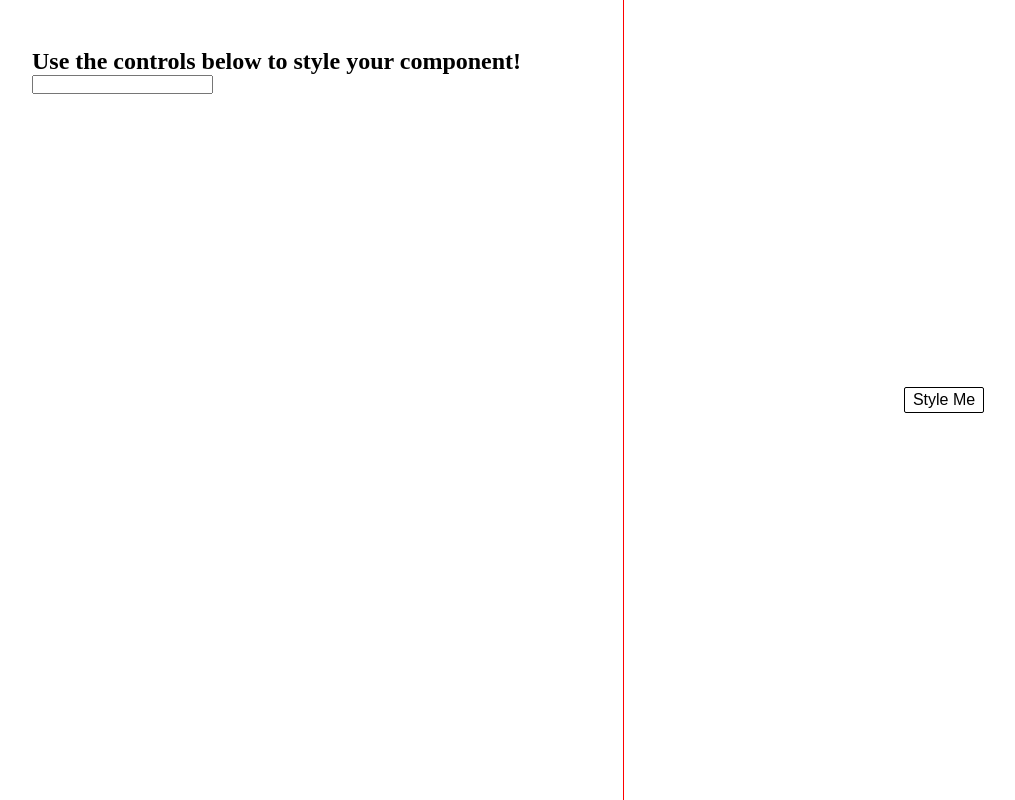
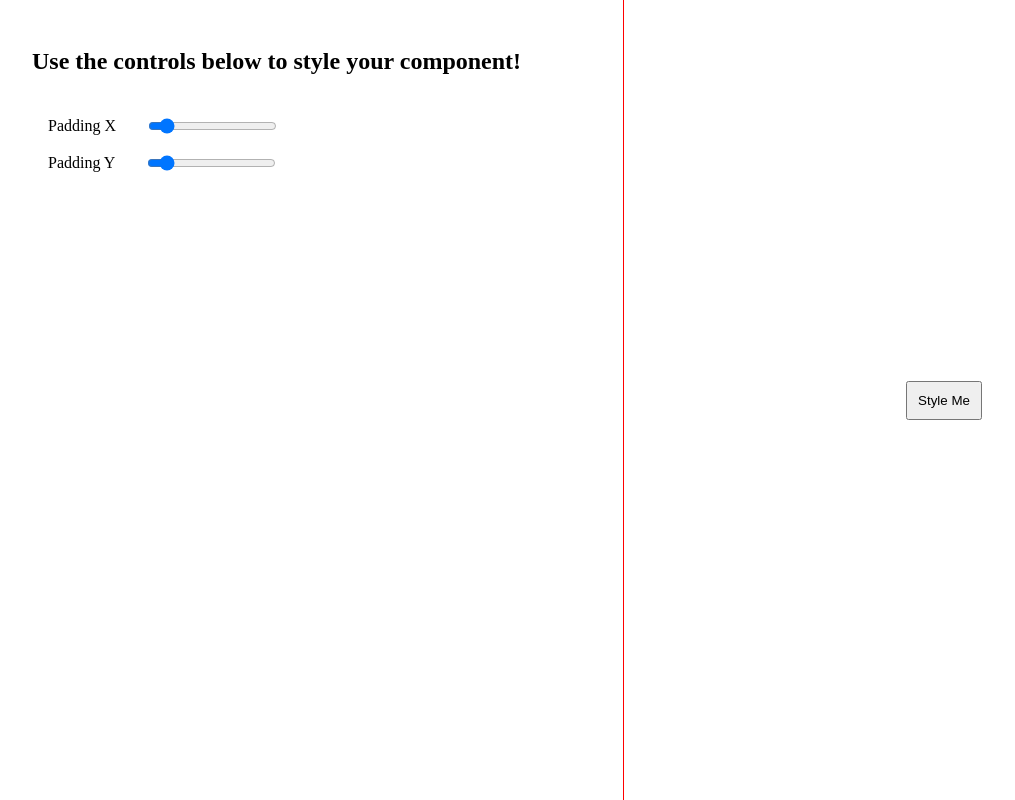
Before and after one commit to staranbeer/css-generator, a React (Create React App) app: page / in a window 1280 px wide. Shown: the whole page, without its empty margins (16-1031 px from the left). Built offline with nearby package versions, Linux system fonts and the light colour scheme.

Commit message:
initial commit

```diff
--- a/public/index.html
+++ b/public/index.html
@@ -5,6 +5,7 @@
     <meta http-equiv="X-UA-Compatible" content="IE=edge" />
     <meta name="viewport" content="width=device-width, initial-scale=1.0" />
     <title>CSS Generator</title>
+    <style id="generated-styles"></style>
   </head>
   <body>
     <div id="root"></div>
--- a/src/components/Editors/ButtonEditor/ButtonEditor.jsx
+++ b/src/components/Editors/ButtonEditor/ButtonEditor.jsx
@@ -3,18 +3,40 @@ import StylesContext from "../../../context/StylesContext";
 import styles from "./ButtonEditor.module.css";
 
 const ButtonEditor = () => {
-  const { btnStyles, actions } = useContext(StylesContext);
-
-  const changeText = (e) => {
-    actions.changeButtonText(e.target.value);
-  };
+  const { btnStyles, dispatch } = useContext(StylesContext);
+  function handleChange(name, value) {
+    dispatch({
+      type: "changeButtonStyles",
+      payload: { name, value },
+    });
+    console.log(value);
+  }
   return (
-    <div>
-      <input
-        value={btnStyles.btnText}
-        onChange={(e) => changeText(e)}
-        className={styles.input}
-      />
+    <div className={styles.button__controls}>
+      <div className={styles.button__control}>
+        <label htmlFor="paddingX">Padding X</label>
+        <input
+          id="paddingX"
+          type="range"
+          name="paddingX"
+          onChange={(e) => {
+            handleChange(e.target.name, e.target.value);
+          }}
+          value={btnStyles["padding-left"]}
+        />
+      </div>
+      <div className={styles.button__control}>
+        <label htmlFor="paddingY">Padding Y</label>
+        <input
+          id="paddingY"
+          type="range"
+          name="paddingY"
+          onChange={(e) => {
+            handleChange(e.target.name, e.target.value);
+          }}
+          value={btnStyles["padding-top"]}
+        />
+      </div>
     </div>
   );
 };
--- a/src/components/Editors/ButtonEditor/ButtonEditor.module.css
+++ b/src/components/Editors/ButtonEditor/ButtonEditor.module.css
@@ -1,2 +1,8 @@
-.button {
+.button__controls {
 }
+.button__control {
+  display: flex;
+  align-items: center;
+  padding: 0.6rem 1rem;
+  gap: 2rem;
+}
--- a/src/components/Editors/Editor/Editor.module.css
+++ b/src/components/Editors/Editor/Editor.module.css
@@ -6,7 +6,9 @@
 }
 
 .editor__h2 {
+  margin-bottom: 2rem;
 }
+
 @media screen and (min-width: 800px) {
   .editor {
     padding: 3rem;
--- a/src/components/Results/ButtonResult/ButtonResult.jsx
+++ b/src/components/Results/ButtonResult/ButtonResult.jsx
@@ -2,9 +2,7 @@ import React, { useContext } from "react";
 import StylesContext from "../../../context/StylesContext";
 
 const ButtonResult = ({}) => {
-  const { btnStyles } = useContext(StylesContext);
-
-  return <button style={btnStyles}>Style Me</button>;
+  return <button className="button">Style Me</button>;
 };
 
 export default ButtonResult;
--- a/src/context/StylesProvider.jsx
+++ b/src/context/StylesProvider.jsx
@@ -1,37 +1,68 @@
-import React, { useState } from "react";
+import React, { useEffect, useReducer, useState } from "react";
 import StylesContext from "./StylesContext";
 
 const StylesProvider = ({ children }) => {
-  const [btnStyles, setBtnStyles] = useState({
-    backgroundColor: "#fff",
-    color: "#000",
-    fontSize: "16px",
-    fontWeight: "500",
-    borderWidth: "1px",
-    borderStyle: "solid",
-    borderColor: "#000",
-    borderRadius: "2px",
-    paddingLeft: "8px",
-    paddingRight: "8px",
-    paddingTop: "3px",
-    paddingBottom: "3px",
-  });
+  const initialState = {
+    "padding-left": "10",
+    "padding-right": "10",
+    "padding-top": "10",
+    "padding-bottom": "10",
+  };
 
-  const userString = `
-  background-color: ${btnStyles.backgroundColor};
-  color: ${btnStyles.color};
-  font-size: ${btnStyles.fontSize};
-  font-weight: ${btnStyles.fontWeight};
-  border: ${btnStyles.borderWidth} ${btnStyles.borderStyle} ${btnStyles.borderColor};
-  border-radius: ${btnStyles.borderRadius};
-  padding: ${btnStyles.paddingTop} ${btnStyles.paddingRight} ${btnStyles.paddingBottom} ${btnStyles.paddingLeft};
-  `;
+  function btnReducer(state, action) {
+    const { type } = action;
+    const { name, value } = action.payload;
 
-  const actions = {
-    changeButtonText: () => {},
+    if (type === "changeButtonStyles") {
+      console.log(type, name, value);
+
+      if (name == "paddingX") {
+        return {
+          ...state,
+          "padding-left": value,
+          "padding-right": value,
+        };
+      } else if (name == "paddingY") {
+        return {
+          ...state,
+          "padding-top": value,
+          "padding-bottom": value,
+        };
+      } else {
+        return {
+          ...state,
+          [name]: value,
+        };
+      }
+    }
+  }
+
+  const [btnStyles, dispatch] = useReducer(btnReducer, initialState);
+
+  const types = {
+    number: ["padding-left", "padding-right", "padding-top", "padding-bottom"],
+    string: ["color", "background-color"],
   };
+
+  useEffect(() => {
+    let stylesElement = document.getElementById("generated-styles");
+
+    // turn the styles object into a styles string
+    let styles = Object.entries(btnStyles).map((value) => {
+      if (types.number.includes(`${value}`.split(",")[0])) {
+        return `${`${value}`.split(",").join(": ")}px;`;
+      } else {
+        return `${`${value}`.split(",").join(": ")};`;
+      }
+    });
+    styles = `.button {${styles.join(" ")}}`;
+
+    // change the styles in the DOM
+    stylesElement.innerHTML = styles;
+  }, [btnStyles]);
+
   return (
-    <StylesContext.Provider value={{ btnStyles, userString, actions }}>
+    <StylesContext.Provider value={{ btnStyles, dispatch }}>
       {children}
     </StylesContext.Provider>
   );
```
